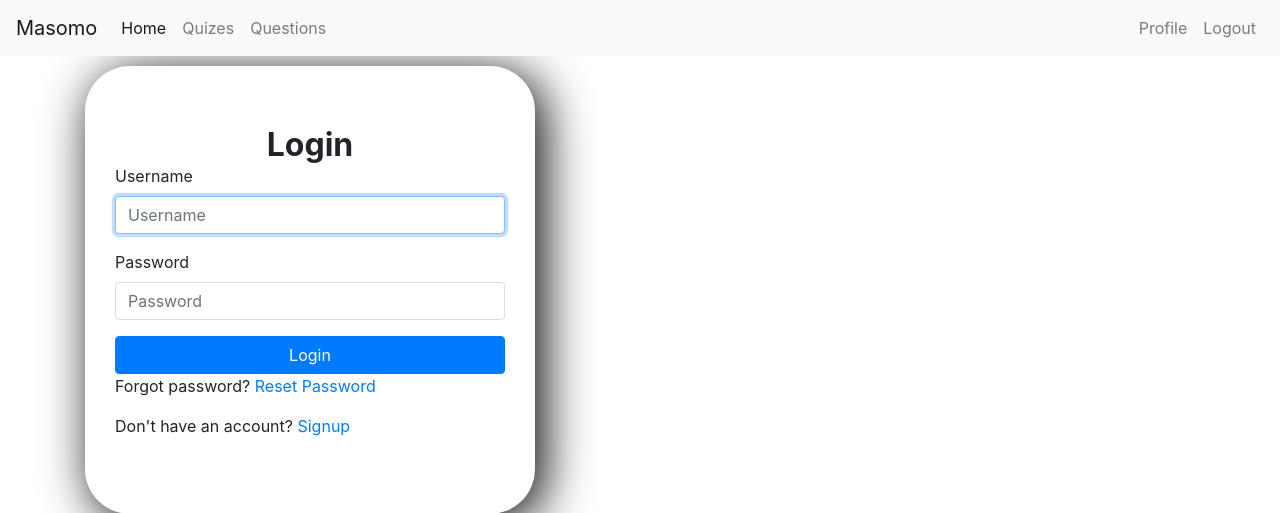
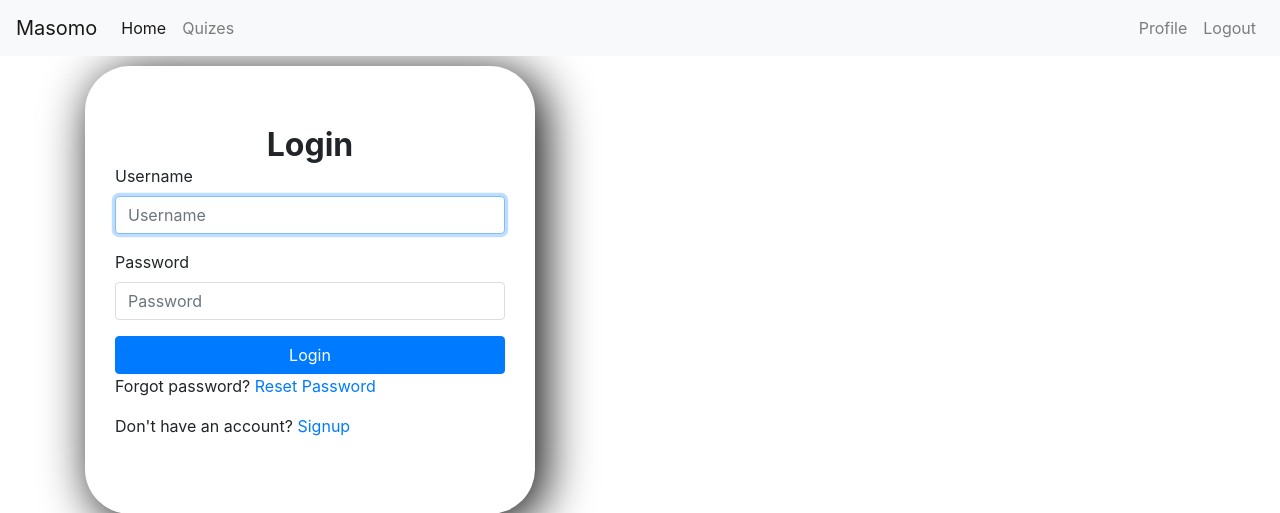
Before and after one commit to skyfather/Masomo-Quiz-App, a Django app: page /accounts/login/?next=/answer/1/delete/ in a window 1280 px wide. Shown: the top 513 px of the page. Run offline with Django 3.2, Linux system fonts and the light colour scheme; the visitor is signed in with stand-in values (Sample User, id 1); some libraries are stand-ins or nearby versions.

Commit message:
Commented out question tag

```diff
--- a/templates/base.html
+++ b/templates/base.html
@@ -28,7 +28,7 @@
             <!-- <li class="nav-item" ><a class="nav-link" href="{%url 'profile' user.pk %}">Profile</a></li>
             <li class="nav-item" ><a class="nav-link" href="{%url 'logout' %}">Logout</a></li> -->
             <li class="nav-item" ><a class="nav-link" href="{%url 'quiz_list' %}">Quizes</a><li>
-            <li class="nav-item" ><a class="nav-link" href="{%url 'question_list' %}">Questions</a><li>
+            <!-- <li class="nav-item" ><a class="nav-link" href="{%url 'question_list' %}">Questions</a><li> -->
             {% if user.is_teacher %}
               <li class="nav-item" ><a class="nav-link" href="{%url 'create_quiz' %}">Create Quiz</a><li>
 
```
